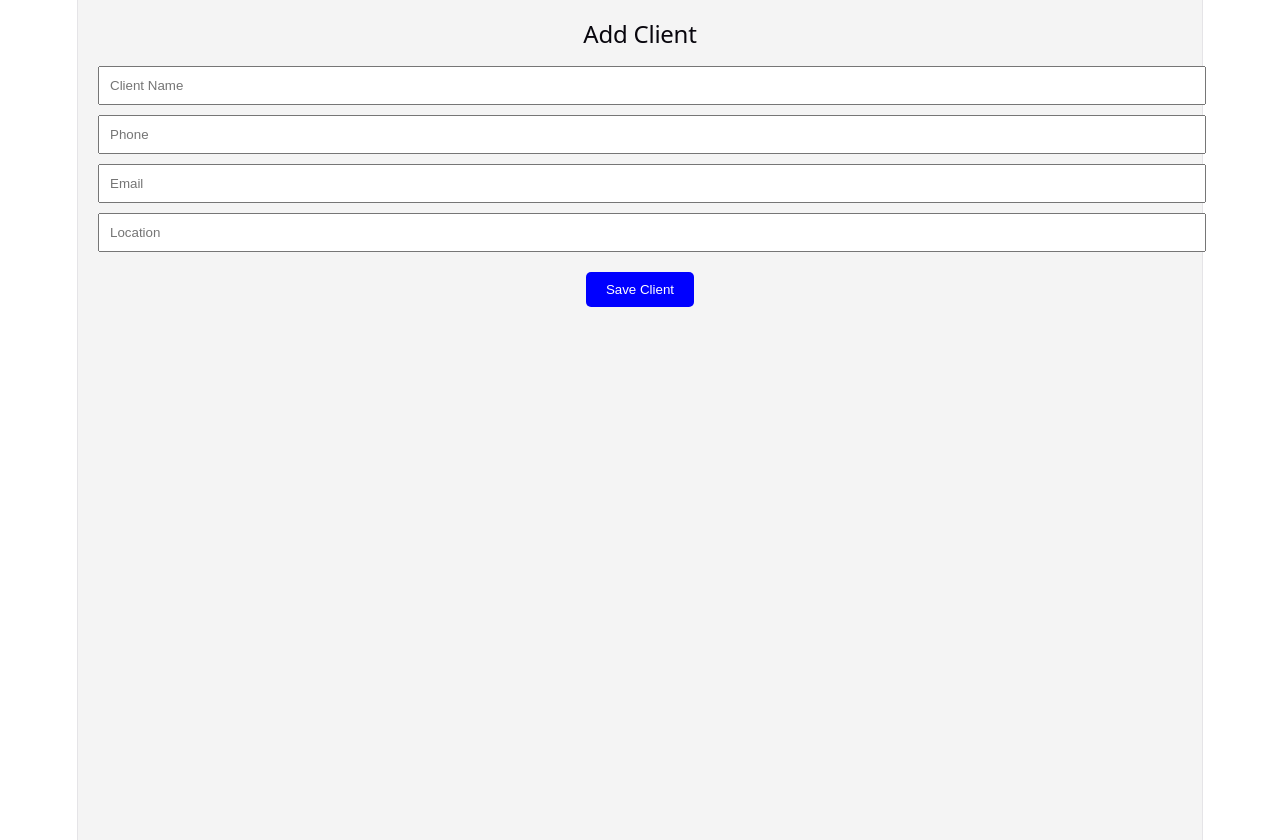
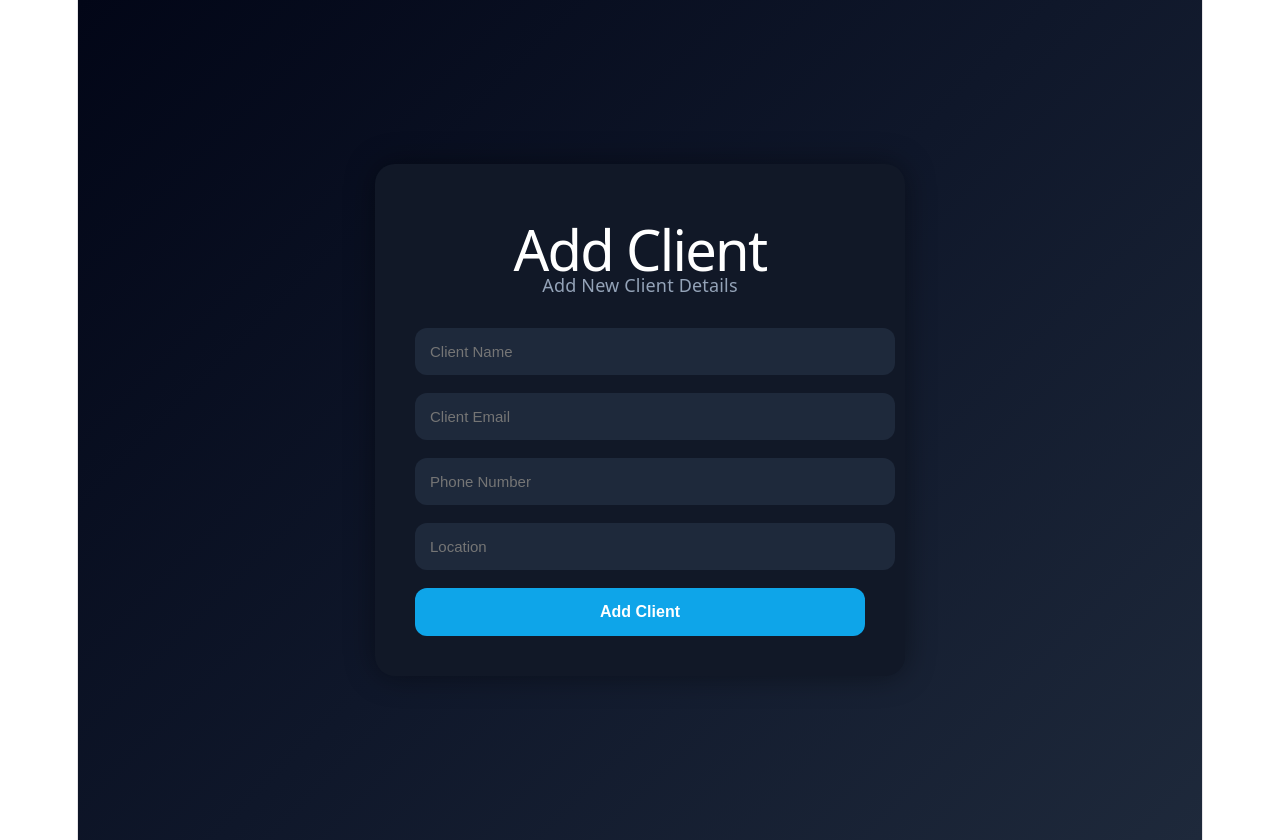
Before and after one commit to abhiram2113/crm, a React app in the folder frontend/: page /add-client in a window 1280 px wide. Built offline with nearby package versions, Linux system fonts and the light colour scheme; sample sign-in values are in the browser's storage; the HTML template or start-up script is replaced by a standard one.

Commit message:
fix vercel routes

```diff
--- a/frontend/src/pages/AddClient.jsx
+++ b/frontend/src/pages/AddClient.jsx
@@ -1,59 +1,115 @@
 import { useState } from "react";
 
+import axios from "axios";
+
 import { useNavigate } from "react-router-dom";
-
-import axios from "axios";
 
 function AddClient() {
 
   const navigate = useNavigate();
 
-  const [name, setName] = useState("");
+  const employee =
+    JSON.parse(
+      localStorage.getItem(
+        "employee"
+      )
+    );
 
-  const [phone, setPhone] = useState("");
 
-  const [email, setEmail] = useState("");
+
+
+
+
+
+
+  const [clientName, setClientName] =
+    useState("");
+
+  const [email, setEmail] =
+    useState("");
+
+  const [phone, setPhone] =
+    useState("");
 
   const [location, setLocation] =
     useState("");
 
 
 
-  const saveClient = async () => {
+
+
+
+
+
+  // ADD CLIENT
+  const addClient = async () => {
 
     try {
 
-      const newClient = {
+      await axios.post(
+
+        "https://crm-1q6v.onrender.com/api/clients",
+
+        {
           employeeName:
-          localStorage.getItem(
-            "username"
-          ),
+            employee.name,
 
-        name,
+          clientName,
+
+          email,
+
           phone,
-        email,
+
           location,
-      };
 
-
-
-      await axios.post(
-        "https://crm-1q6v.onrender.com/api/clients",
-        newClient
+          status:
+            "Not Done",
+        }
       );
 
 
 
-      alert("Client Added Successfully");
 
-      navigate("/");
+
+
+
+
+      alert(
+        "Client Added Successfully"
+      );
+
+
+
+
+
+
+
+
+      // GO BACK TO DASHBOARD
+      navigate(
+        "/dashboard"
+      );
+
     }
 
     catch (error) {
 
       console.log(error);
+
+      alert(
+        "Failed To Add Client"
+      );
     }
   };
+
+
+
+
+
+
+
+
+
 
 
 
@@ -61,112 +117,244 @@ function AddClient() {
 
     <div
       style={{
+        minHeight: "100vh",
+
+        display: "flex",
+
+        justifyContent: "center",
+
+        alignItems: "center",
+
+        background:
+          "linear-gradient(135deg,#020617,#0f172a,#1e293b)",
+
         padding: "20px",
-        fontFamily: "Arial",
-        backgroundColor: "#f4f4f4",
-        minHeight: "100vh",
       }}
     >
 
-      <h2>Add Client</h2>
+      <div
+        style={{
+          width: "450px",
+
+          background:
+            "#111827",
+
+          padding: "40px",
+
+          borderRadius: "20px",
+
+          boxShadow:
+            "0px 0px 30px rgba(0,0,0,0.4)",
+        }}
+      >
+
+        <h1
+          style={{
+            color: "white",
+
+            textAlign: "center",
+
+            marginBottom: "10px",
+          }}
+        >
+          Add Client
+        </h1>
 
 
 
+
+
+
+
+
+        <p
+          style={{
+            color: "#94a3b8",
+
+            textAlign: "center",
+
+            marginBottom: "30px",
+          }}
+        >
+          Add New Client Details
+        </p>
+
+
+
+
+
+
+
+
+
+        {/* CLIENT NAME */}
         <input
           type="text"
+
           placeholder="Client Name"
 
-        value={name}
+          value={clientName}
 
           onChange={(e) =>
-          setName(e.target.value)
+            setClientName(
+              e.target.value
+            )
           }
 
-        style={{
-          width: "100%",
-          padding: "10px",
-          marginTop: "10px",
-        }}
+          style={inputStyle}
         />
 
 
 
+
+
+
+
+
+
+        {/* EMAIL */}
+        <input
+          type="email"
+
+          placeholder="Client Email"
+
+          value={email}
+
+          onChange={(e) =>
+            setEmail(
+              e.target.value
+            )
+          }
+
+          style={inputStyle}
+        />
+
+
+
+
+
+
+
+
+
+        {/* PHONE */}
         <input
           type="text"
-        placeholder="Phone"
+
+          placeholder="Phone Number"
 
           value={phone}
 
           onChange={(e) =>
-          setPhone(e.target.value)
+            setPhone(
+              e.target.value
+            )
           }
 
-        style={{
-          width: "100%",
-          padding: "10px",
-          marginTop: "10px",
-        }}
+          style={inputStyle}
         />
 
 
 
-      <input
-        type="email"
-        placeholder="Email"
-
-        value={email}
-
-        onChange={(e) =>
-          setEmail(e.target.value)
-        }
-
-        style={{
-          width: "100%",
-          padding: "10px",
-          marginTop: "10px",
-        }}
-      />
 
 
 
+
+
+
+        {/* LOCATION */}
         <input
           type="text"
+
           placeholder="Location"
 
           value={location}
 
           onChange={(e) =>
-          setLocation(e.target.value)
+            setLocation(
+              e.target.value
+            )
           }
 
-        style={{
-          width: "100%",
-          padding: "10px",
-          marginTop: "10px",
-        }}
+          style={inputStyle}
         />
 
 
 
+
+
+
+
+
+
+        {/* BUTTON */}
         <button
-        onClick={saveClient}
+          onClick={addClient}
 
           style={{
-          marginTop: "20px",
-          padding: "10px 20px",
-          backgroundColor: "blue",
+            width: "100%",
+
+            padding: "15px",
+
+            border: "none",
+
+            borderRadius: "12px",
+
+            background: "#0ea5e9",
+
             color: "white",
-          border: "none",
-          borderRadius: "5px",
+
+            fontWeight: "bold",
+
+            fontSize: "16px",
+
+            cursor: "pointer",
           }}
         >
+          Add Client
+        </button>
 
-        Save Client
-
-      </button>
+      </div>
 
     </div>
   );
 }
 
+
+
+
+
+
+
+
+
+
+const inputStyle = {
+
+  width: "100%",
+
+  padding: "15px",
+
+  marginBottom: "18px",
+
+  borderRadius: "12px",
+
+  border: "none",
+
+  background: "#1e293b",
+
+  color: "white",
+
+  fontSize: "15px",
+};
+
+
+
+
+
+
+
+
+
+
 export default AddClient;
```
Lines whose indentation alone changed are shown as unchanged.
